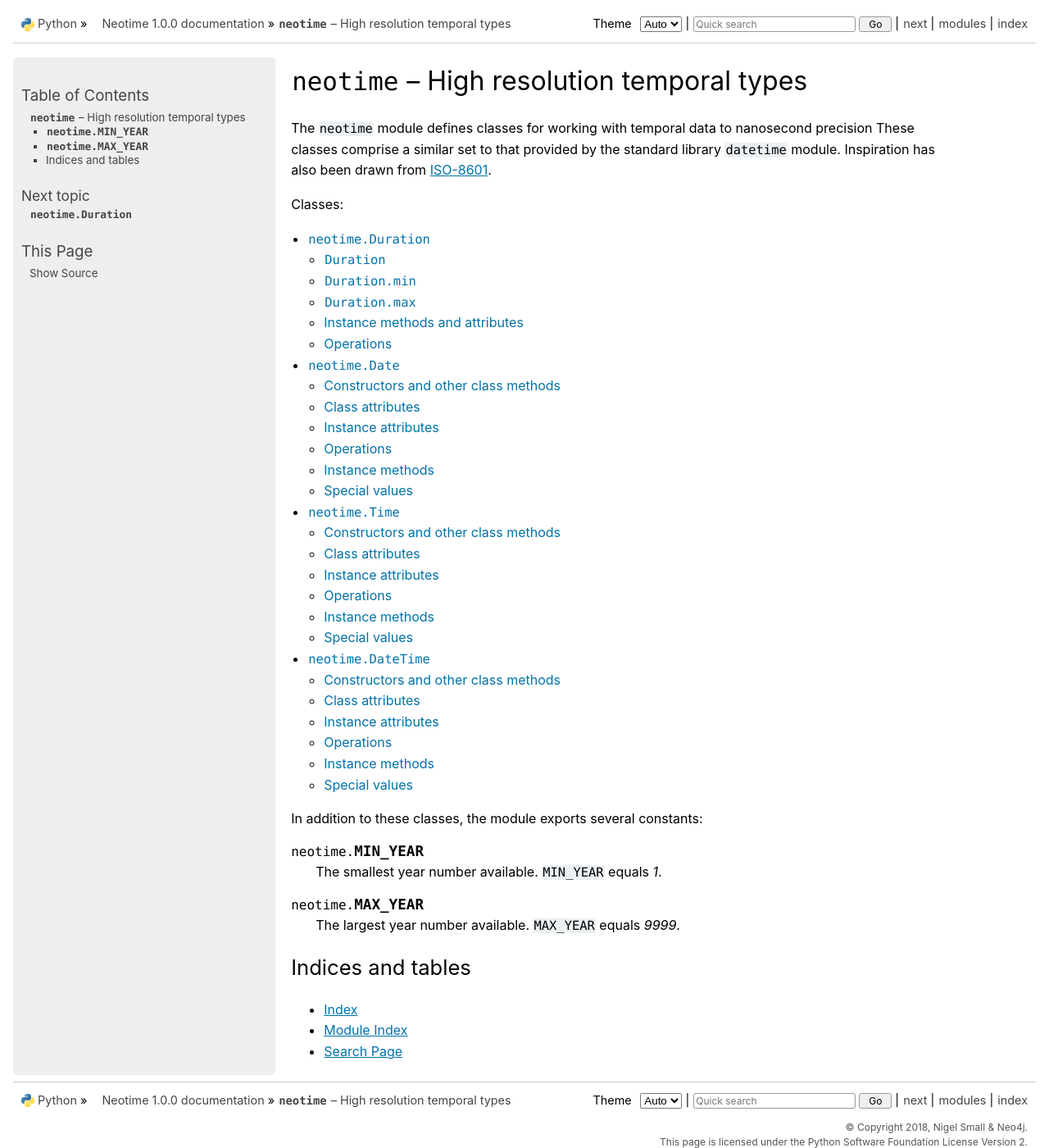
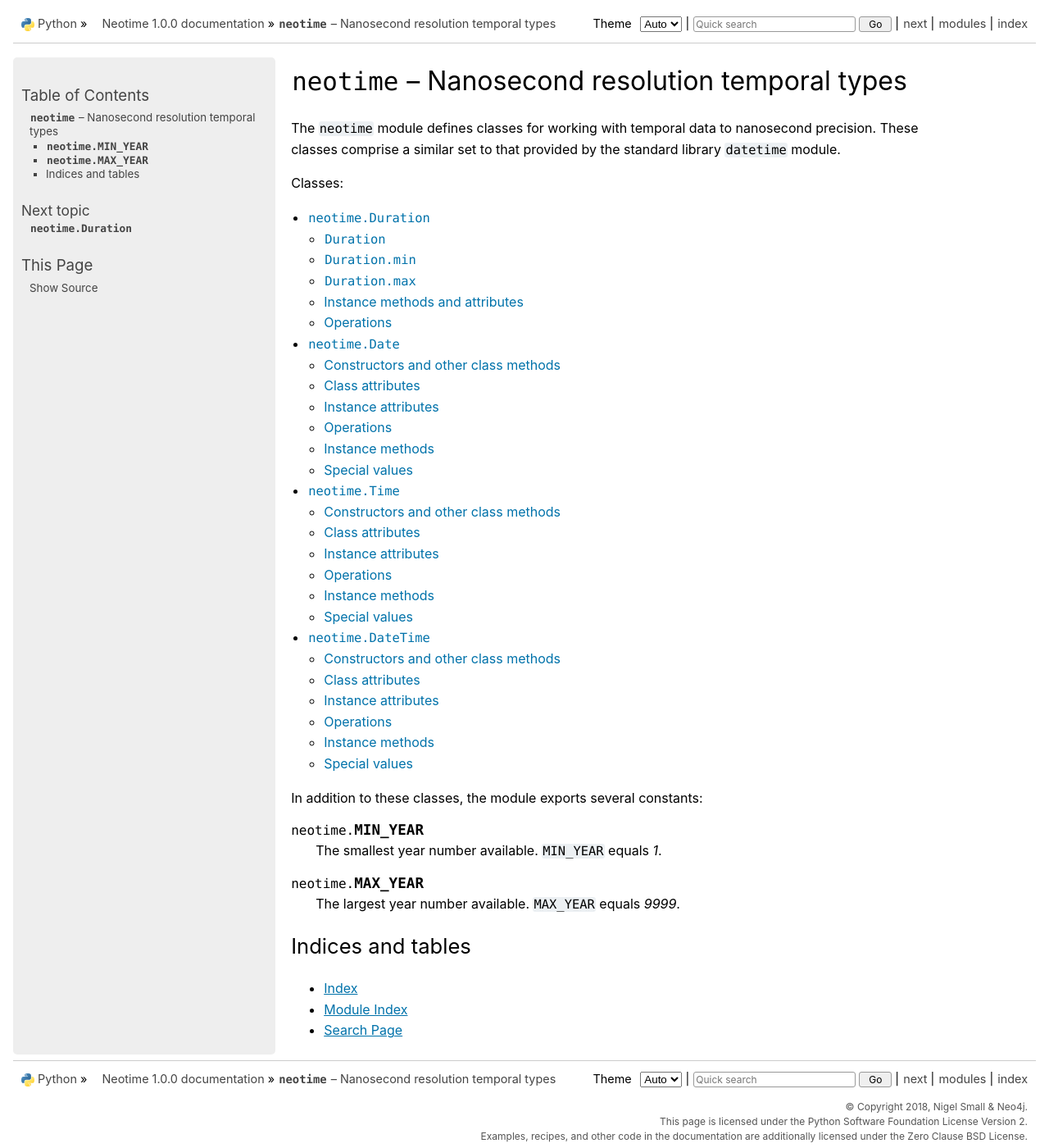
Before and after one commit to neo4j-drivers/neotime, a Sphinx documentation site: the page built from docs/source/index.rst, in a window 1280 px wide and 1400 px high. Shown: the whole window at 82% size. Built offline with Sphinx 7.4.7, drawn with Linux system fonts in a browser that asks for light colours.

Commit message:
Tweaked index page

```diff
--- a/docs/source/index.rst
+++ b/docs/source/index.rst
@@ -1,12 +1,11 @@
 .. module:: neotime
 
-=============================================
-``neotime`` -- High resolution temporal types
-=============================================
+===================================================
+``neotime`` -- Nanosecond resolution temporal types
+===================================================
 
-The ``neotime`` module defines classes for working with temporal data to nanosecond precision
+The ``neotime`` module defines classes for working with temporal data to nanosecond precision.
 These classes comprise a similar set to that provided by the standard library ``datetime`` module.
-Inspiration has also been drawn from `ISO-8601 <https://xkcd.com/1179/>`_.
 
 .. toctree::
     :maxdepth: 2
```
